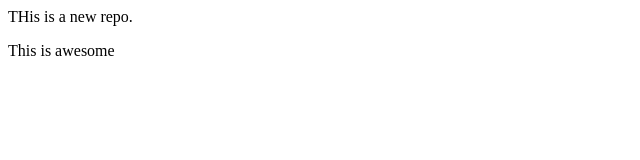
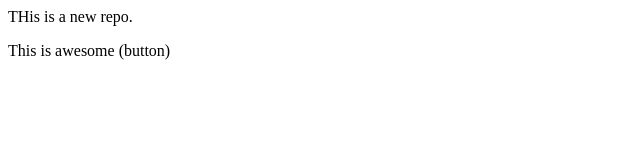
Before and after one commit to HARSHPATEL0239/localrepo, a plain HTML site: page index.html in a window 1280 px wide. Shown: the full height of the page, 0-640 px from the left. Drawn offline with Linux system fonts and the light colour scheme.

```diff
--- a/index.html
+++ b/index.html
@@ -1,2 +1,2 @@
 <p> THis is a new repo.</p>
-<p> This is awesome</p>
+<p> This is awesome (button)</p>
```
